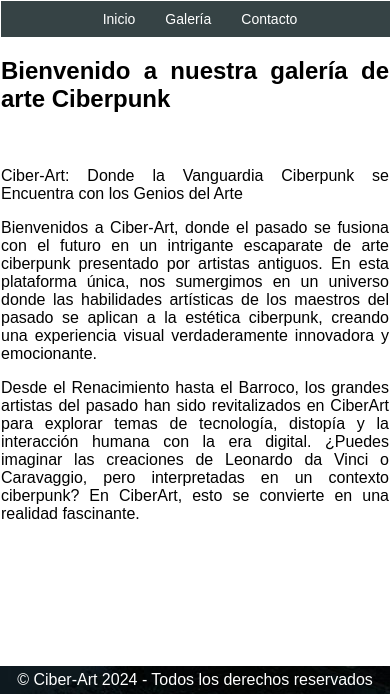
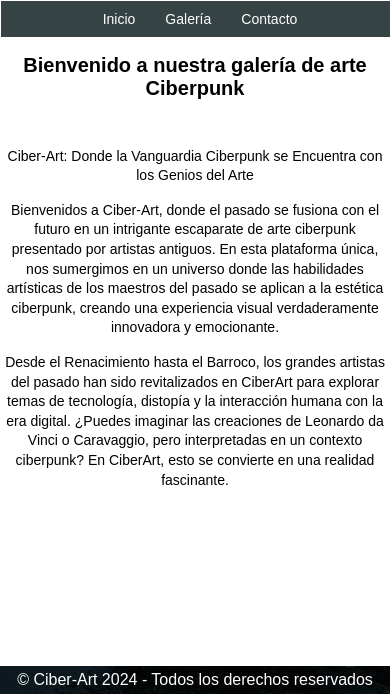
Before and after one commit to Dcarrenociisa/Galeriadearteciisa, a plain HTML site: page index.html in a window 390 px wide. Shown: the part 150-844 px from the top of the page. Drawn offline with Linux system fonts and the light colour scheme.

Commit message:
Update index.html
Modificación del media screen al ID inicio

```diff
--- a/index.html
+++ b/index.html
@@ -203,6 +203,20 @@
     #galeria .form-group input[type="submit"]:hover {
         background-color: #293738;
     }
+    #inicio.section {
+        text-align: center;
+    }
+
+    #inicio h2 {
+        font-size: 20px;
+        margin-bottom: 15px;
+    }
+
+    #inicio p {
+        font-size: 14px;
+        line-height: 1.4;
+        margin-bottom: 15px;
+    }
 }
 
 }
```
